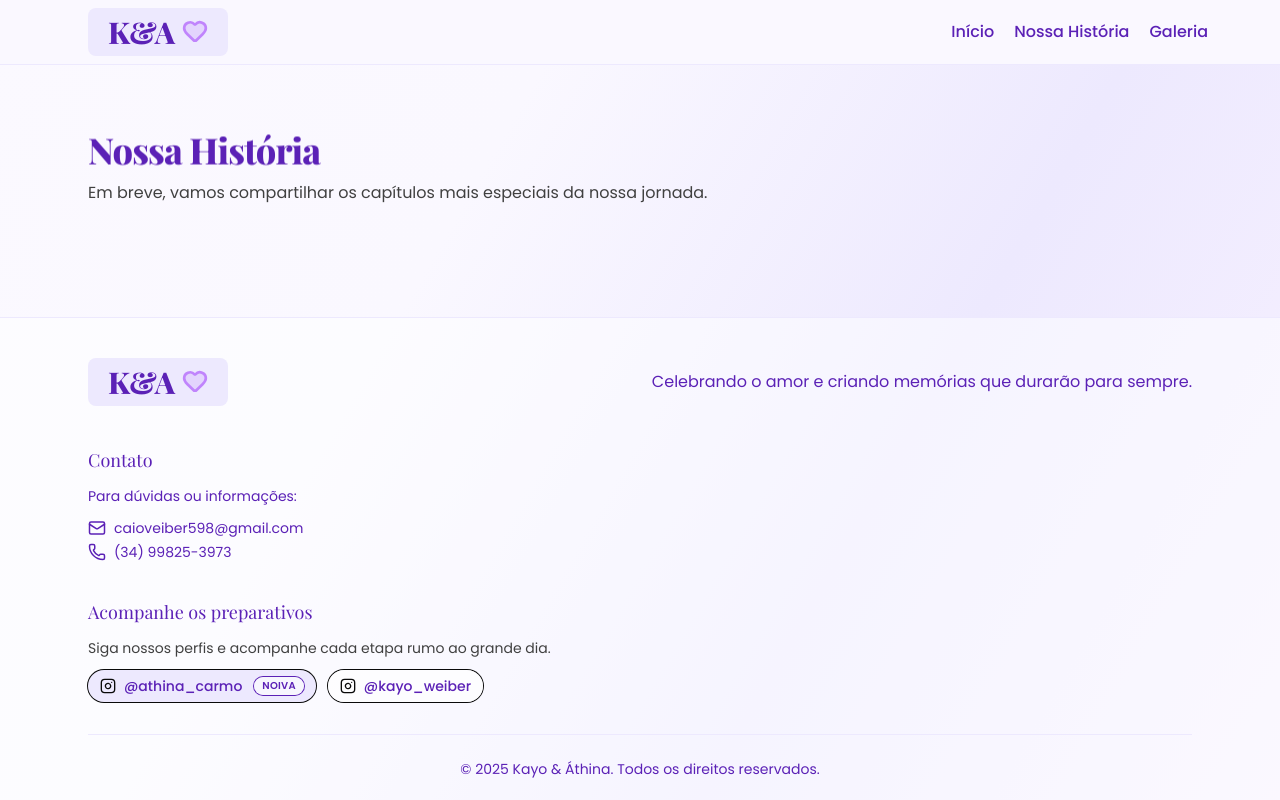
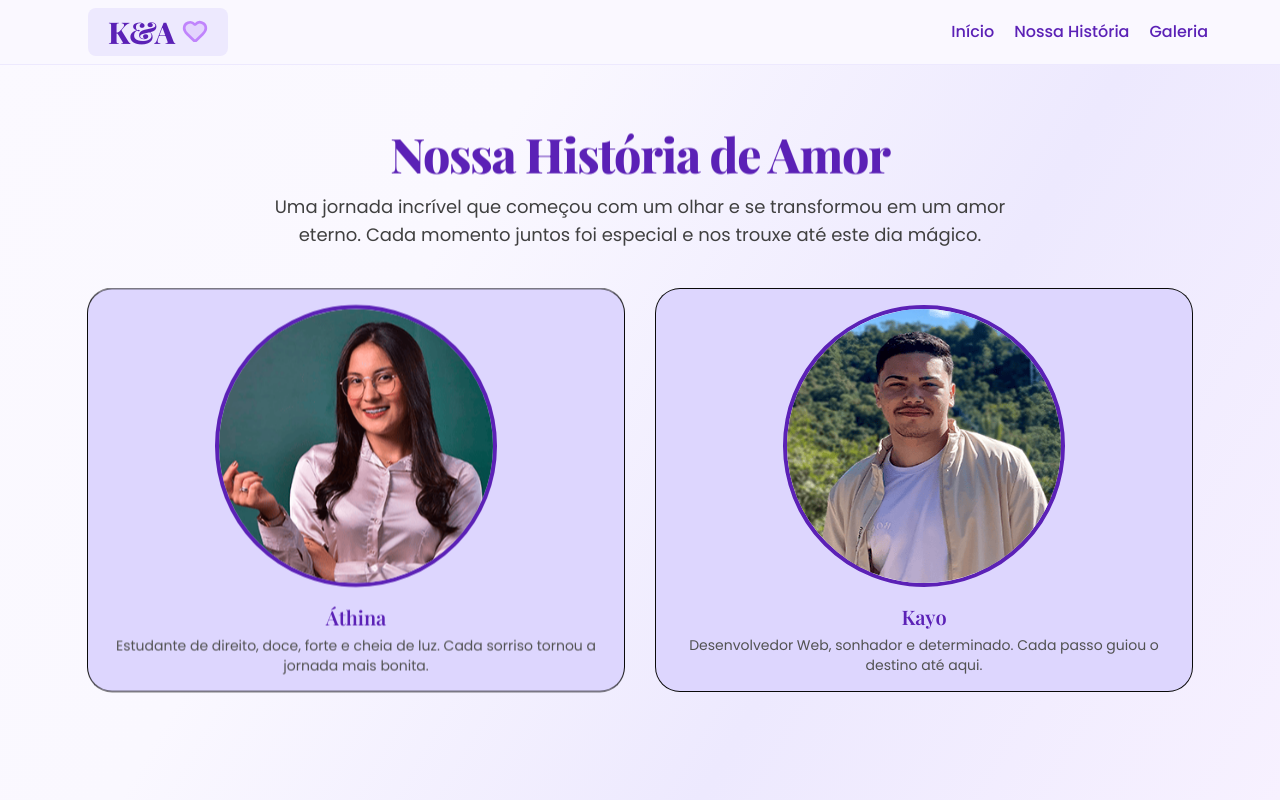
Before and after one commit to KayoWeiber/Kayo-e-Athina, a React (Vite) app: page /Kayo-e-Athina/nossa-historia in a window 1280 px wide. Shown: the top 800 px of the page. Built offline with nearby package versions, Linux system fonts and the light colour scheme; a web font is replaced by a local one.

Commit message:
feat: criação da página nossa historia

```diff
--- a/src/components/Historia.tsx
+++ b/src/components/Historia.tsx
@@ -2,15 +2,62 @@ import Reveal from "./Reveal";
 
 export default function Historia() {
   return (
-  <main className="ka-container py-12 md:py-16">
+    <main className="ka-container py-12 md:py-16">
+      {/* Título principal */}
       <Reveal>
-        <h1 className="text-3xl font-extrabold tracking-tight md:text-4xl ka-text-roxo-escuro">Nossa História</h1>
+        <h1 className="font-title text-3xl md:text-5xl font-extrabold tracking-tight ka-text-roxo-escuro text-center">
+          Nossa História de Amor
+        </h1>
       </Reveal>
-      <Reveal delay={120}>
-        <p className="mt-3 max-w-prose text-neutral-700">
-          Em breve, vamos compartilhar os capítulos mais especiais da nossa jornada.
+
+      {/* Verso / Introdução */}
+      <Reveal delay={80}>
+        <p className="mt-4 max-w-prose text-neutral-700 text-base md:text-lg mx-auto text-center">
+          Uma jornada incrível que começou com um olhar e se transformou em um amor eterno. Cada momento juntos foi
+          especial e nos trouxe até este dia mágico.
         </p>
       </Reveal>
+
+      {/* Cards com imagens dos noivos */}
+      <div className="mt-10 grid gap-6 md:gap-8 md:grid-cols-2">
+        {/* Card Noiva */}
+        <Reveal>
+          <figure className="group relative overflow-hidden rounded-3xl ring-1 ka-border-detalhe bg-[#DDD6FE] p-4 flex flex-col">
+            <div className="relative mx-auto w-[68%] md:w-[56%] aspect-square overflow-hidden rounded-full border-4 ka-border-roxo-escuro bg-white">
+              <img
+                src="nossa-historia/Noiva-imagem.png"
+                alt="Foto da Noiva"
+                className="h-full w-full object-cover transition-transform duration-900 ease-in-out group-hover:scale-105"
+                loading="lazy"
+                decoding="async"
+              />
+            </div>
+            <figcaption className="mt-4 text-center">
+              <h2 className="text-xl font-semibold ka-text-roxo-escuro">Áthina</h2>
+              <p className="mt-1 text-sm text-neutral-600">Estudante de direito, doce, forte e cheia de luz. Cada sorriso tornou a jornada mais bonita.</p>
+            </figcaption>
+          </figure>
+        </Reveal>
+
+        {/* Card Noivo */}
+        <Reveal delay={120}>
+          <figure className="group relative overflow-hidden rounded-3xl ring-1 ka-border-detalhe bg-[#DDD6FE] p-4 flex flex-col">
+            <div className="relative mx-auto w-[68%] md:w-[56%] aspect-square overflow-hidden rounded-full border-4 ka-border-roxo-escuro bg-white">
+              <img
+                src="nossa-historia/Noivo-imagem.png"
+                alt="Foto do Noivo"
+                className="h-full w-full object-cover transition-transform duration-900 ease-in-out group-hover:scale-105"
+                loading="lazy"
+                decoding="async"
+              />
+            </div>
+            <figcaption className="mt-4 text-center">
+              <h2 className="text-xl font-semibold ka-text-roxo-escuro">Kayo</h2>
+              <p className="mt-1 text-sm text-neutral-600">Desenvolvedor Web, sonhador e determinado. Cada passo guiou o destino até aqui.</p>
+            </figcaption>
+          </figure>
+        </Reveal>
+      </div>
     </main>
   );
 }
```
Also changed, not shown: public/nossa-historia/Noiva-imagem.png (added), public/nossa-historia/Noivo-imagem.png (added).
